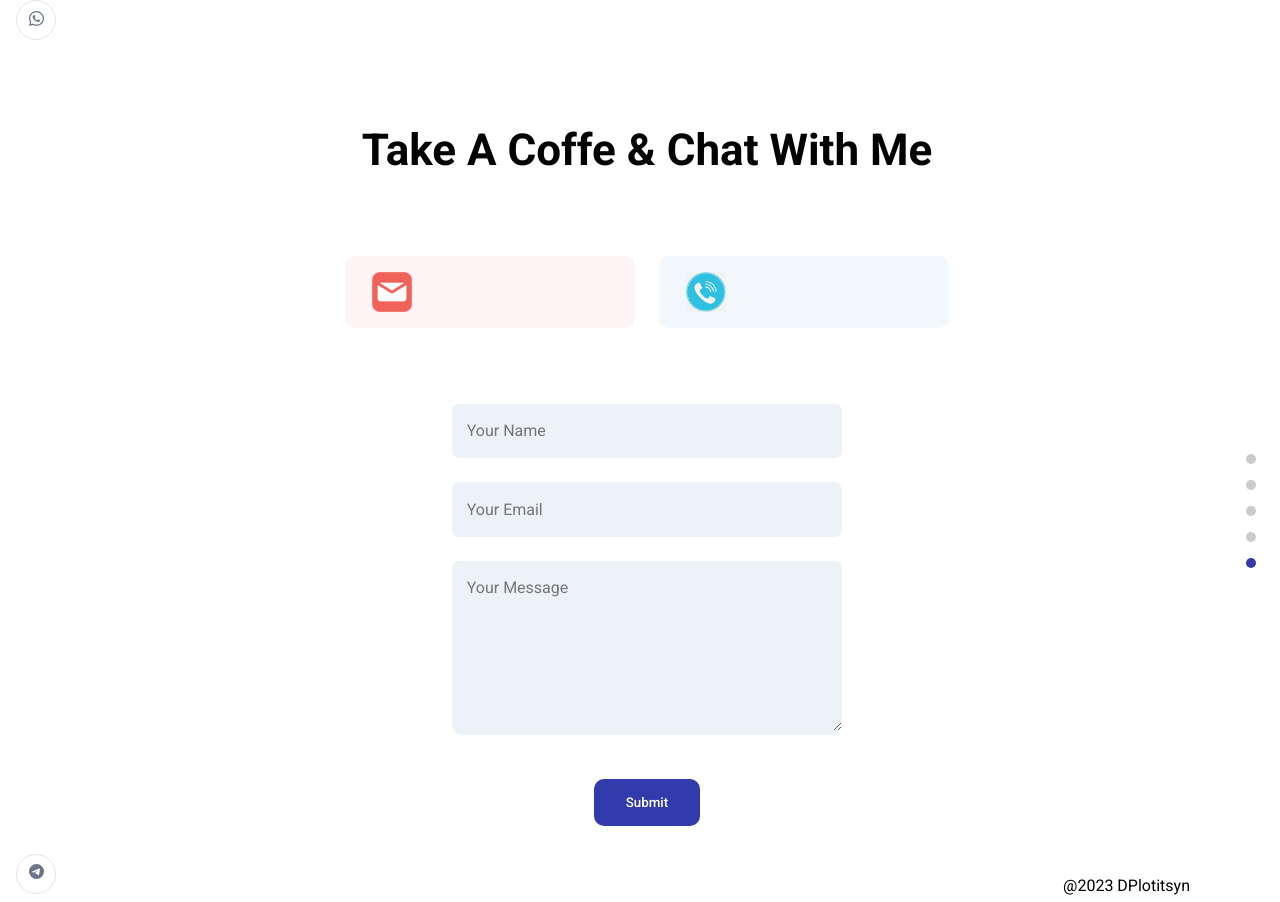
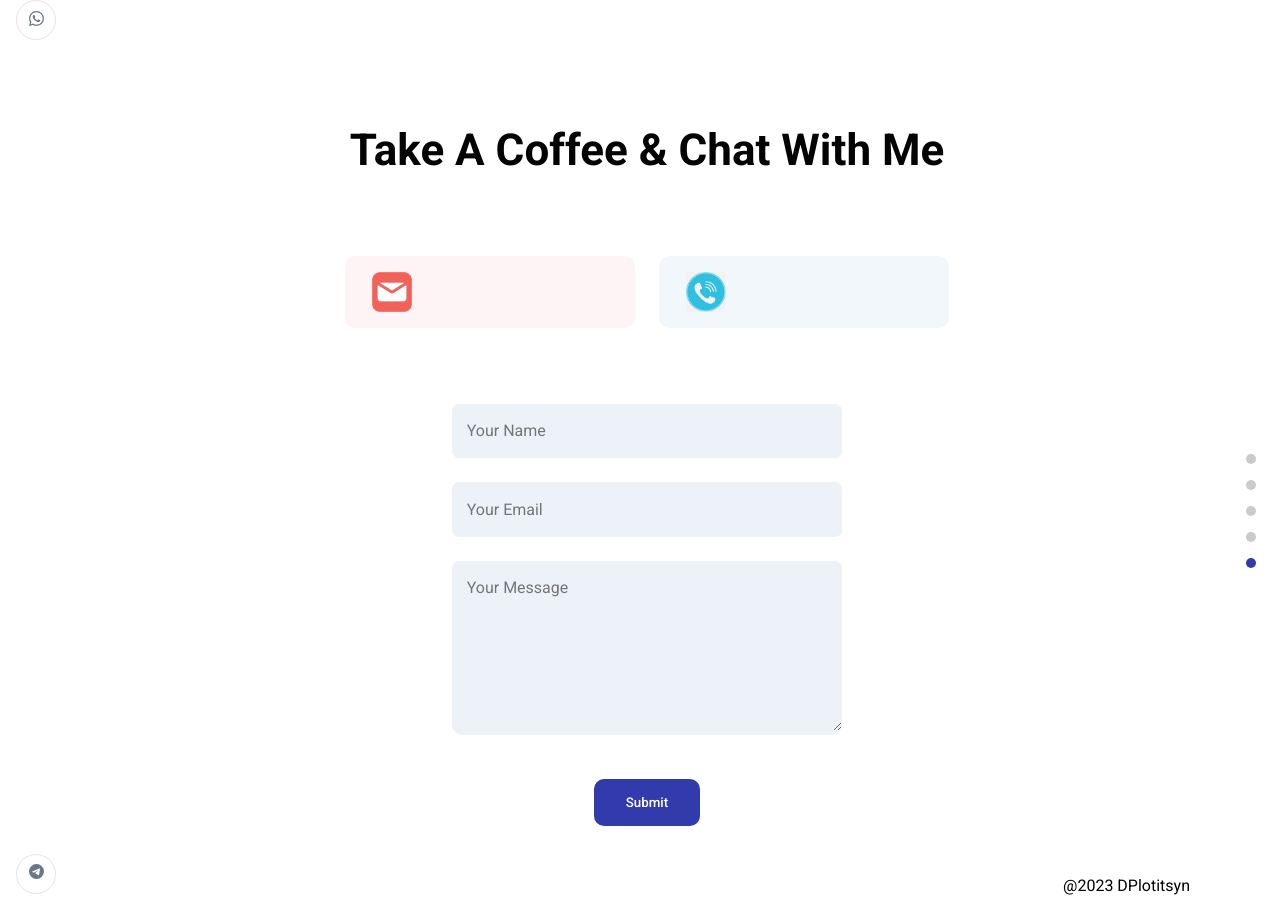
Before and after one commit to DmitriyPL/portfolio, a React (Create React App) app in the folder app/: page / in a window 1280 px wide. Shown: the part 3140-4042 px from the top of the page. Built offline with nearby package versions, Linux system fonts and the light colour scheme; no server answers.

Commit message:
fix coffee =)

```diff
--- a/app/src/container/Footer/Footer.jsx
+++ b/app/src/container/Footer/Footer.jsx
@@ -33,7 +33,7 @@ const Footer = () => {
 
     return (
         <>
-            <h2 className='head-text'>Take a coffe & chat with me</h2>
+            <h2 className='head-text'>Take a coffee & chat with me</h2>
             <div className='app__footer-cards'>
                 <motion.div
                     whileInView = {{ opacity: 1 }}
```
